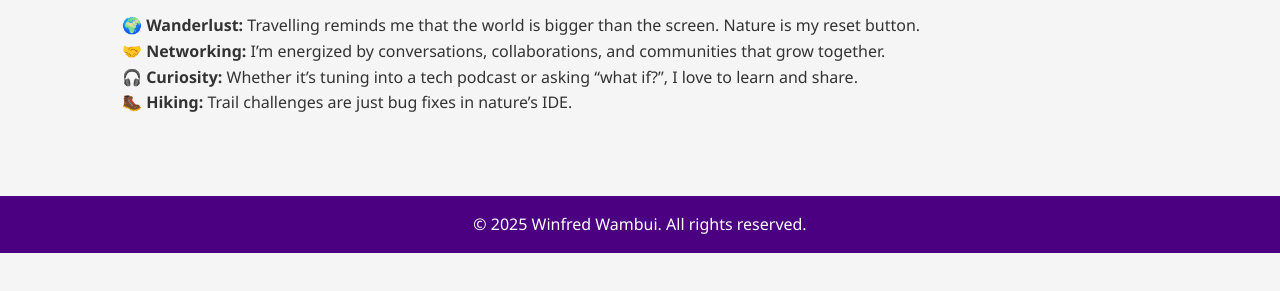
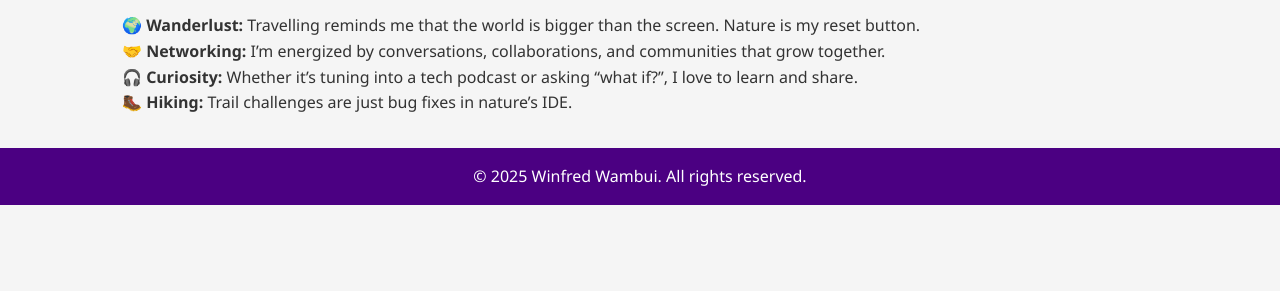
Before and after one commit to winniegatex/winniegatex.github.io, a plain HTML site: page about.html in a window 1280 px wide. Shown: the part 441-732 px from the top of the page. Drawn offline with Linux system fonts and the light colour scheme.

Commit message:
Update style.css

```diff
--- a/css/style.css
+++ b/css/style.css
@@ -287,13 +287,12 @@ ul {
 }
 
 /* === FOOTER === */
-footer {
-  text-align: center;
-  background-color: #4B0082;
-  color: white;
-  padding: 1rem;
-  margin-top: 3rem;
-}
+  footer {
+      text-align: center;
+      padding: 1rem;
+      background-color: #4B0082;
+      color: #fff;
+    }
 
 /* === RESPONSIVE === */
 @media (max-width: 768px) {
```
